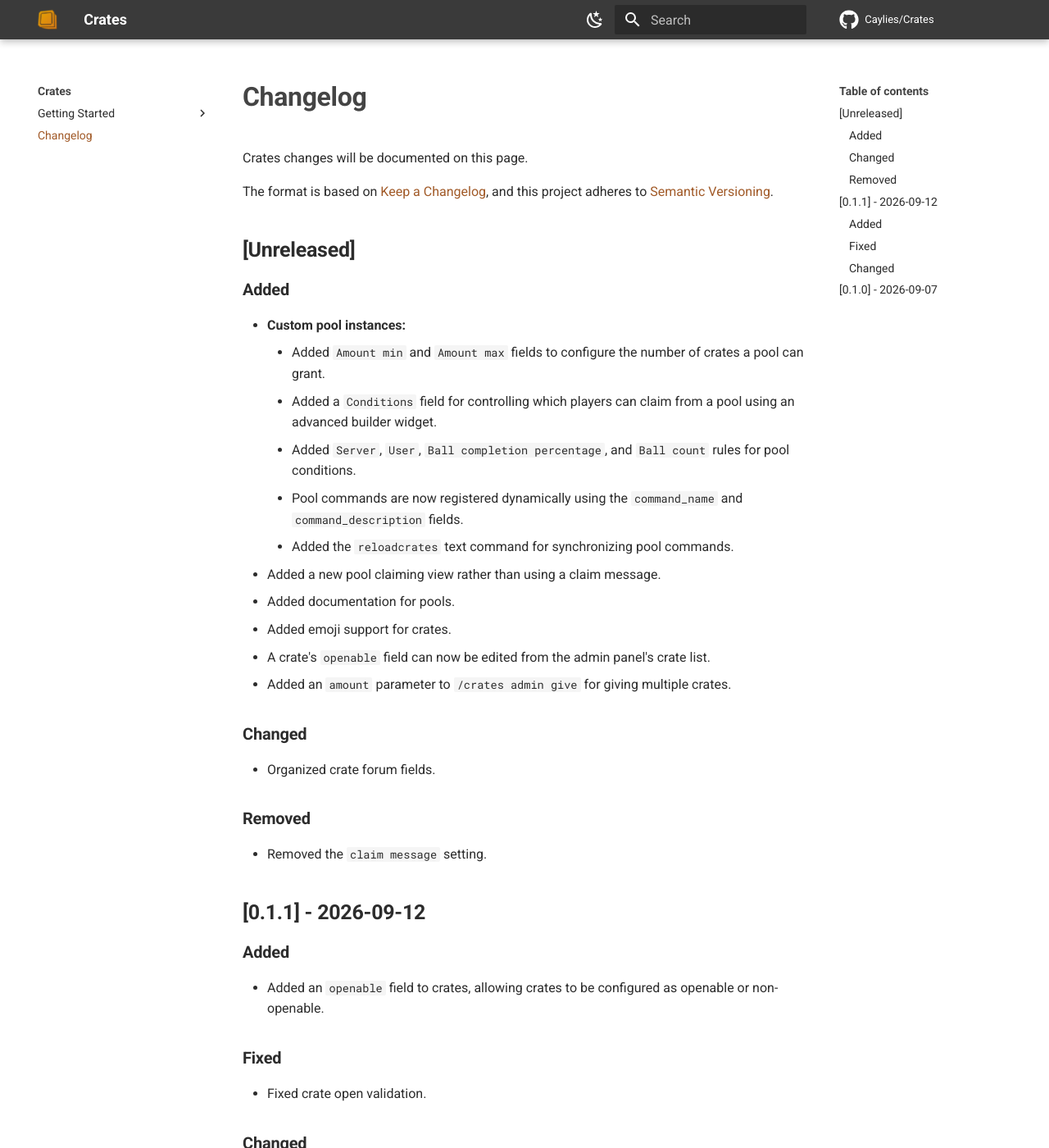
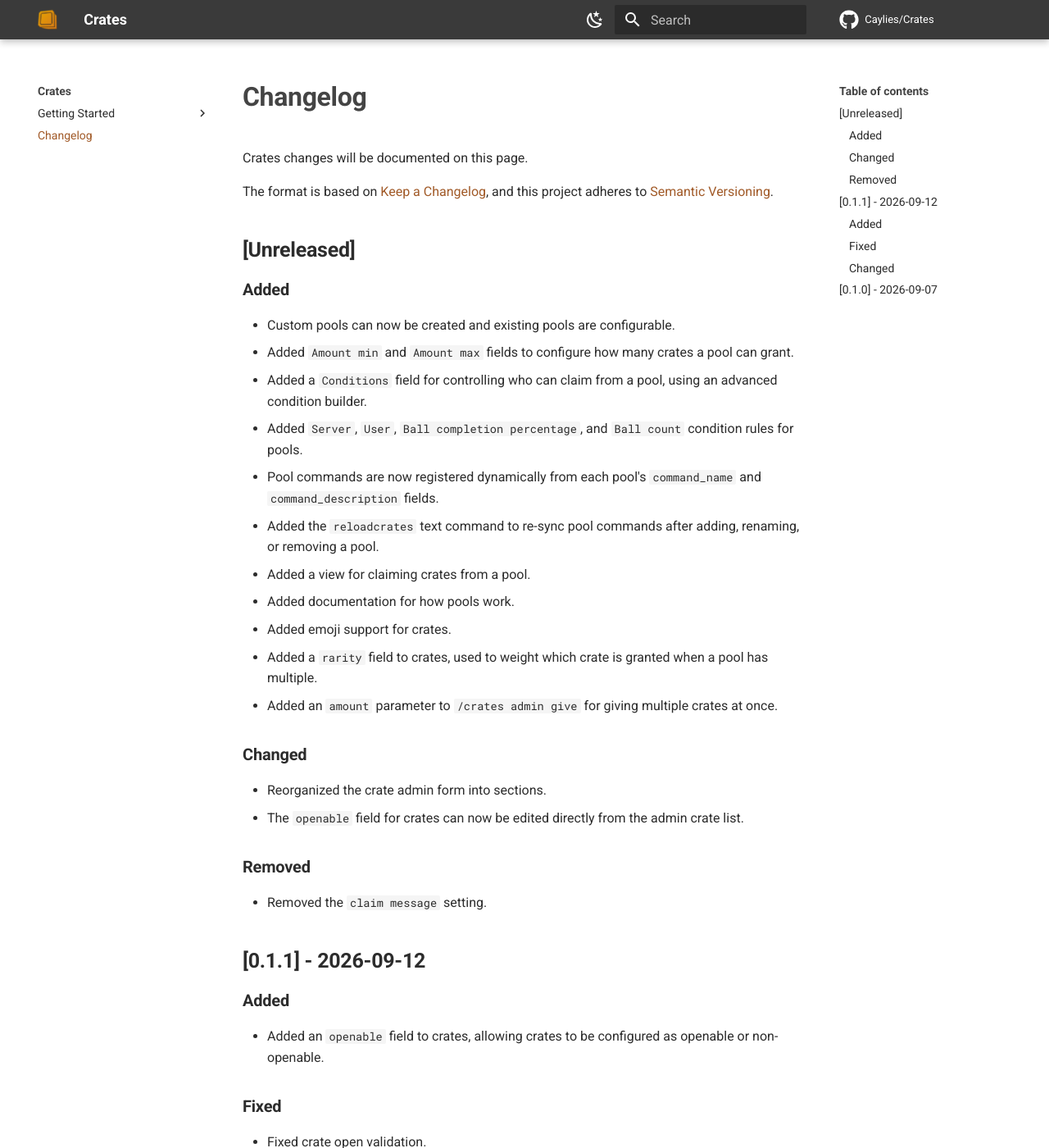
Before and after one commit to Caylies/Crates, an MkDocs documentation site: the page built from docs/changelog.md, in a window 1280 px wide and 1400 px high. Shown: the whole window at 82% size. Built offline with MkDocs 1.6.1 and Material for MkDocs 9.7.7, drawn with Linux system fonts in a browser that asks for light colours; comment, search, counter and statistics services are not loaded.

Commit message:
Add rarity field to crates

```diff
--- a/docs/changelog.md
+++ b/docs/changelog.md
@@ -8,21 +8,22 @@ The format is based on [Keep a Changelog](https://keepachangelog.com/en/1.1.0/),
 
 ### Added
 
-- **Custom pool instances:**
-    - Added `Amount min` and `Amount max` fields to configure the number of crates a pool can grant.
-    - Added a `Conditions` field for controlling which players can claim from a pool using an advanced builder widget.
-    - Added `Server`, `User`, `Ball completion percentage`, and `Ball count` rules for pool conditions.
-    - Pool commands are now registered dynamically using the `command_name` and `command_description` fields.
-    - Added the `reloadcrates` text command for synchronizing pool commands.
-- Added a new pool claiming view rather than using a claim message.
-- Added documentation for pools.
+- Custom pools can now be created and existing pools are configurable.
+- Added `Amount min` and `Amount max` fields to configure how many crates a pool can grant.
+- Added a `Conditions` field for controlling who can claim from a pool, using an advanced condition builder.
+- Added `Server`, `User`, `Ball completion percentage`, and `Ball count` condition rules for pools.
+- Pool commands are now registered dynamically from each pool's `command_name` and `command_description` fields.
+- Added the `reloadcrates` text command to re-sync pool commands after adding, renaming, or removing a pool.
+- Added a view for claiming crates from a pool.
+- Added documentation for how pools work.
 - Added emoji support for crates.
-- A crate's `openable` field can now be edited from the admin panel's crate list.
-- Added an `amount` parameter to `/crates admin give` for giving multiple crates.
+- Added a `rarity` field to crates, used to weight which crate is granted when a pool has multiple.
+- Added an `amount` parameter to `/crates admin give` for giving multiple crates at once.
 
 ### Changed
 
-- Organized crate forum fields.
+- Reorganized the crate admin form into sections.
+- The `openable` field for crates can now be edited directly from the admin crate list.
 
 ### Removed
 
```
Also changed, not shown: 4 other files.
